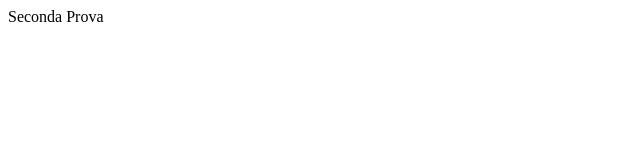
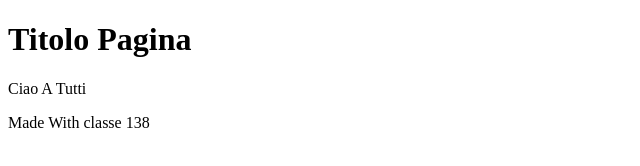
Before and after one commit to Andrea-Pascali/first-repo, a plain HTML site: page index.html in a window 1280 px wide. Shown: the whole page, without its empty margins (0-640 px from the left). Drawn offline with Linux system fonts and the light colour scheme.

Commit message:
Add Text

```diff
--- a/index.html
+++ b/index.html
@@ -6,6 +6,16 @@
     <title>Document</title>
 </head>
 <body>
-    Seconda Prova
+    <header>
+        <h1>Titolo Pagina</h1>
+    </header>
+    <main>
+        <p>Ciao A Tutti</p>
+    </main>
+    <footer>
+        <p>
+            Made With classe 138
+        </p>
+    </footer>
 </body>
 </html>
```
